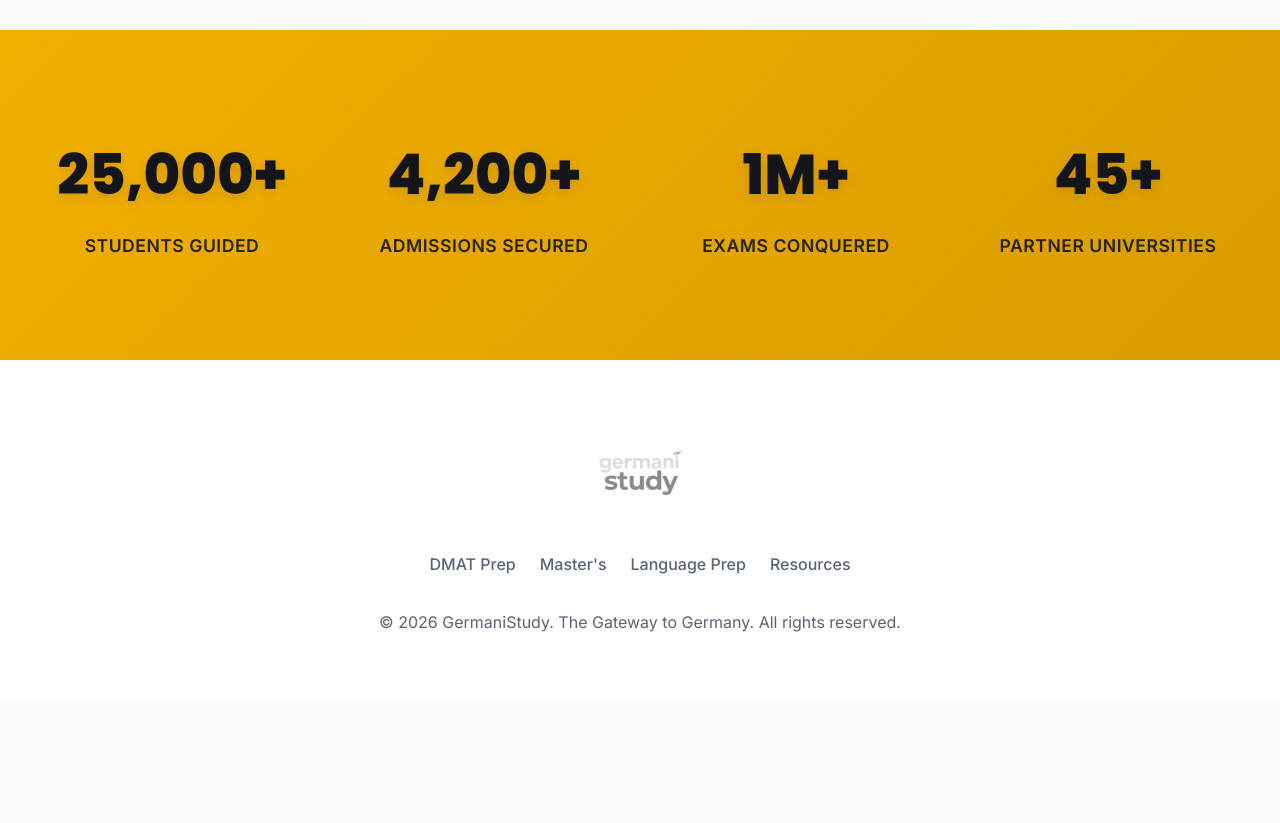
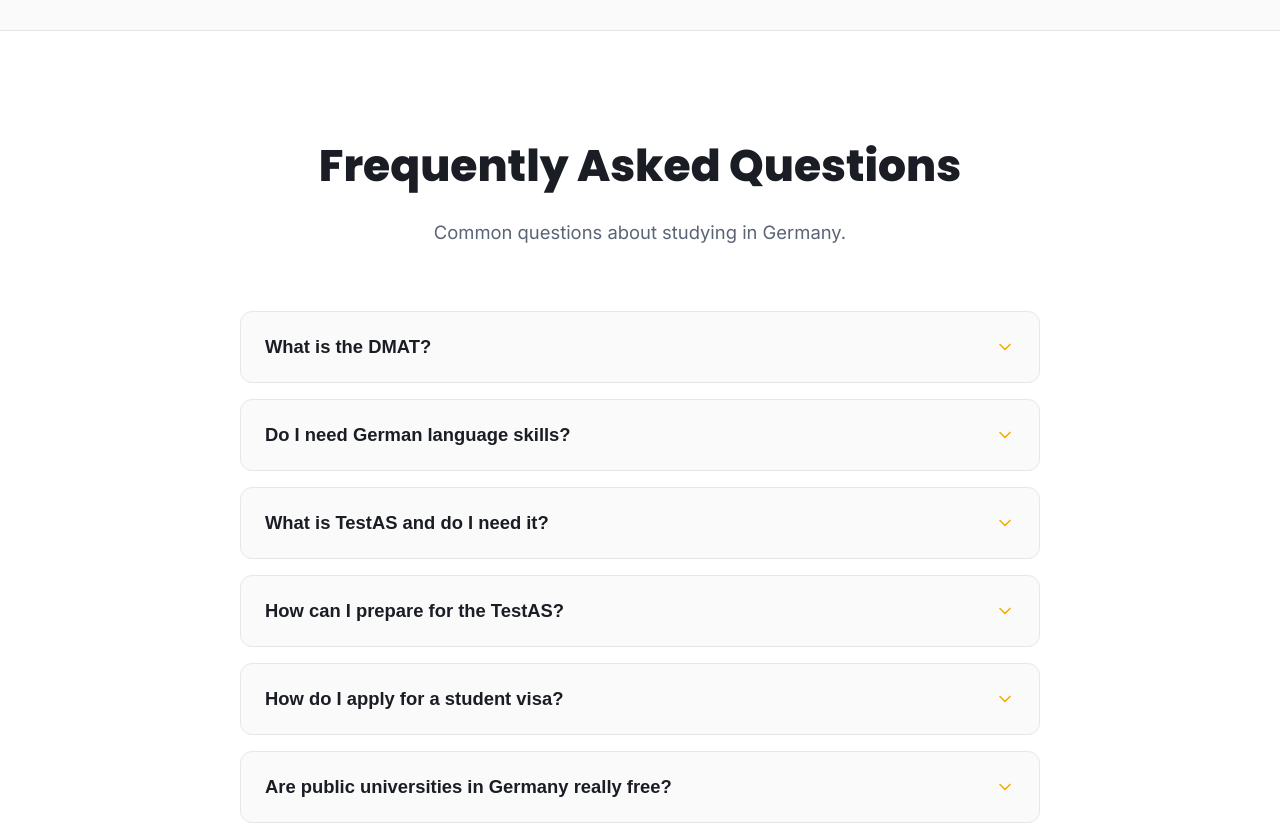
Before and after one commit to devashishparihar-dev/germanistudy, a React (Vite) app: page /#Home in a window 1280 px wide. Shown: the part 2720-3543 px from the top of the page. Before the commit the page ends 3419 px from the top, so only its background shows below. Built offline with nearby package versions, Linux system fonts and the light colour scheme.

Commit message:
Add TestAS questions to FAQ

```diff
--- a/src/views/Home.jsx
+++ b/src/views/Home.jsx
@@ -1,9 +1,9 @@
-import React from 'react';
+import React, { useState } from 'react';
 import { motion } from 'framer-motion';
 import {
   ArrowRight, BookOpen, GraduationCap, Globe2,
   FileText, School, Compass, Target,
-  FileCheck, PlaneTakeoff, ChevronRight, Star
+  FileCheck, PlaneTakeoff, ChevronRight, Star, ChevronDown
 } from 'lucide-react';
 
 const Home = ({ setCurrentView }) => {
@@ -23,12 +23,16 @@ const Home = ({ setCurrentView }) => {
     { icon: <PlaneTakeoff size={32} />, title: 'Arrive in Germany', desc: 'Enroll in your dream university and start your journey.' }
   ];
 
-  const stats = [
-    { label: "Students Guided", value: "25,000+" },
-    { label: "Admissions Secured", value: "4,200+" },
-    { label: "Exams Conquered", value: "1M+" },
-    { label: "Partner Universities", value: "45+" }
+  const faqs = [
+    { question: "What is the DMAT?", answer: "The DMAT (Digital Master's Admissions Test) is a comprehensive exam designed to assess your readiness for Master's programs in Germany." },
+    { question: "Do I need German language skills?", answer: "While many Master's programs are offered in English, having basic German language skills can significantly enhance your daily life and career prospects." },
+    { question: "What is TestAS and do I need it?", answer: "TestAS is a central standardized scholastic aptitude test for foreign students. Many German universities use it to assess cognitive skills, and a good score can significantly improve your chances of admission." },
+    { question: "How can I prepare for the TestAS?", answer: "We offer specialized simulation tests and practice materials tailored to both the core test and subject-specific modules of the TestAS to help you achieve a top percentile score." },
+    { question: "How do I apply for a student visa?", answer: "We provide detailed guides and resources to help you independently navigate the APS Certification, Blocked Account setup, and the student visa application process." },
+    { question: "Are public universities in Germany really free?", answer: "Yes, most public universities in Germany do not charge tuition fees for international students, only a small semester contribution." }
   ];
+
+  const [openFaq, setOpenFaq] = useState(null);
 
   return (
     <div className="view-container home-view" style={{ maxWidth: '100%', padding: '0', background: 'var(--background)' }}>
@@ -132,16 +136,63 @@ const Home = ({ setCurrentView }) => {
         </div>
       </section>
 
-      {/* Statistics */}
-      <section style={{ background: 'linear-gradient(135deg, var(--primary) 0%, var(--primary-hover) 100%)', width: '100%', padding: '100px 32px', position: 'relative', overflow: 'hidden' }}>
-        <div style={{ position: 'absolute', inset: 0, backgroundImage: 'radial-gradient(rgba(26,29,36,0.1) 1px, transparent 1px)', backgroundSize: '30px 30px', opacity: 0.3 }} />
-        <div style={{ maxWidth: '1200px', margin: '0 auto', display: 'grid', gridTemplateColumns: 'repeat(auto-fit, minmax(200px, 1fr))', gap: '48px', textAlign: 'center', position: 'relative', zIndex: 1 }}>
-          {stats.map((stat, idx) => (
-            <motion.div key={idx} style={{ color: '#13151A' }} initial={{ opacity: 0, scale: 0.9 }} whileInView={{ opacity: 1, scale: 1 }} viewport={{ once: true }} transition={{ delay: idx * 0.1 }}>
-              <div style={{ fontSize: '3.5rem', fontWeight: 800, marginBottom: '12px', color: '#13151A', fontFamily: 'var(--font-heading)', textShadow: '0 4px 12px rgba(0,0,0,0.1)' }}>{stat.value}</div>
-              <div style={{ fontSize: '1.1rem', fontWeight: 600, letterSpacing: '0.5px', textTransform: 'uppercase', opacity: 0.9 }}>{stat.label}</div>
-            </motion.div>
-          ))}
+      {/* FAQ */}
+      <section style={{ backgroundColor: 'var(--surface)', width: '100%', padding: '100px 32px', borderTop: '1px solid var(--border)' }}>
+        <div style={{ maxWidth: '800px', margin: '0 auto' }}>
+          <div style={{ textAlign: 'center', marginBottom: '64px' }}>
+            <h2 style={{ fontSize: '2.75rem', fontWeight: 800, color: 'var(--text)', marginBottom: '16px', fontFamily: 'var(--font-heading)' }}>Frequently Asked Questions</h2>
+            <p style={{ fontSize: '1.15rem', color: 'var(--text-muted)' }}>Common questions about studying in Germany.</p>
+          </div>
+
+          <div style={{ display: 'flex', flexDirection: 'column', gap: '16px' }}>
+            {faqs.map((faq, idx) => (
+              <div
+                key={idx}
+                style={{
+                  background: 'var(--background)',
+                  border: '1px solid var(--border)',
+                  borderRadius: '12px',
+                  overflow: 'hidden',
+                  transition: 'all 0.3s ease'
+                }}
+              >
+                <button
+                  onClick={() => setOpenFaq(openFaq === idx ? null : idx)}
+                  style={{
+                    width: '100%',
+                    padding: '24px',
+                    display: 'flex',
+                    justifyContent: 'space-between',
+                    alignItems: 'center',
+                    background: 'transparent',
+                    border: 'none',
+                    cursor: 'pointer',
+                    textAlign: 'left',
+                    color: 'var(--text)'
+                  }}
+                >
+                  <span style={{ fontSize: '1.15rem', fontWeight: 600 }}>{faq.question}</span>
+                  <ChevronDown
+                    size={20}
+                    style={{
+                      transform: openFaq === idx ? 'rotate(180deg)' : 'rotate(0deg)',
+                      transition: 'transform 0.3s ease',
+                      color: 'var(--primary)'
+                    }}
+                  />
+                </button>
+                <motion.div
+                  initial={false}
+                  animate={{ height: openFaq === idx ? 'auto' : 0, opacity: openFaq === idx ? 1 : 0 }}
+                  style={{ overflow: 'hidden' }}
+                >
+                  <div style={{ padding: '0 24px 24px', color: 'var(--text-muted)', lineHeight: 1.6 }}>
+                    {faq.answer}
+                  </div>
+                </motion.div>
+              </div>
+            ))}
+          </div>
         </div>
       </section>
 
```
